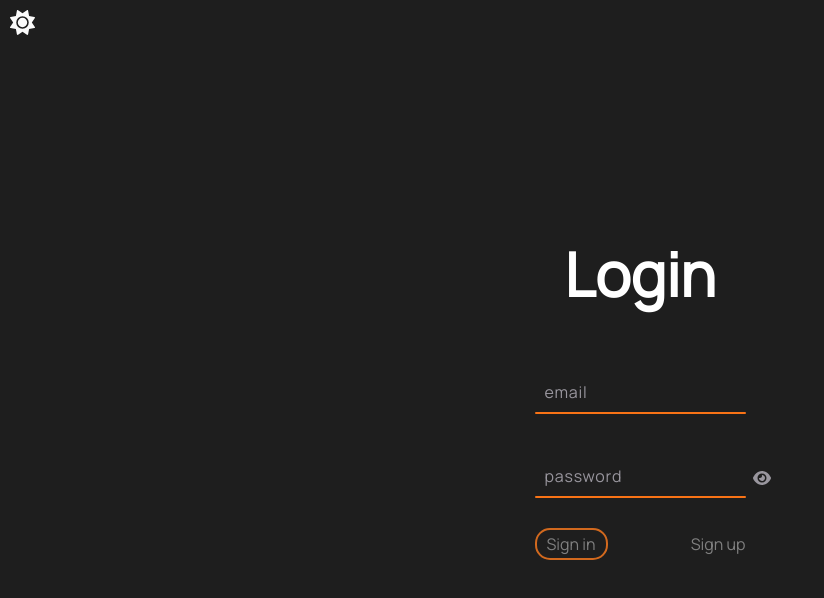
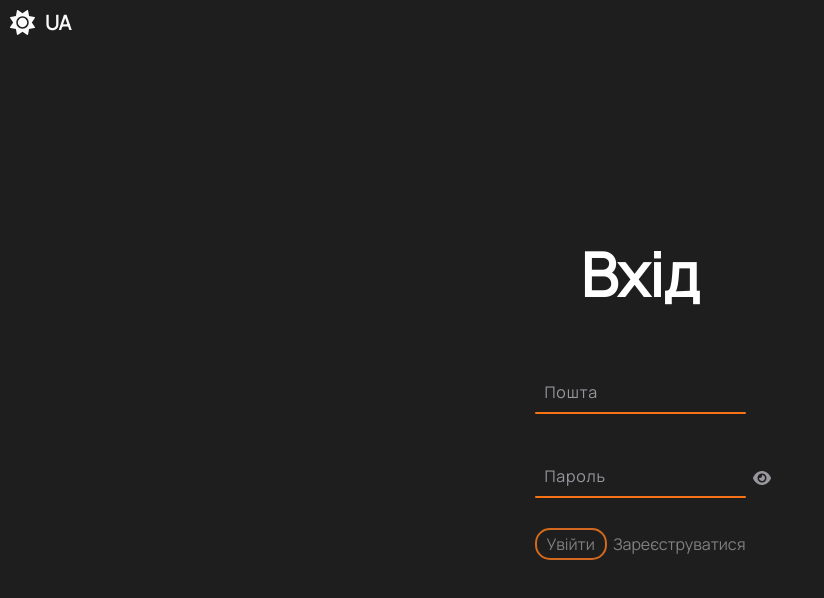
Before and after one commit to Dimdim28/to_do_list_frontend, a React (Create React App) app: page /auth/login in a window 1280 px wide. Shown: the top 598 px of the page, without its empty margins (0-824 px from the left). Built offline with nearby package versions, Linux system fonts and the light colour scheme; no server answers.

Commit message:
feature: implemented 95% ukrainian localization

```diff
--- a/src/lang.tsx
+++ b/src/lang.tsx
@@ -43,7 +43,19 @@ const TRANSLATIONS = {
       additingLink: "Enter link you want to attach to",
       link: "Link",
       enterID: "Enter user ID to share with him",
-      userID: "user ID"
+      userID: "User ID",
+      areYouSure: "Are you sure?",
+      yes: "Yes",
+      no: "No",
+      password: "Password",
+      newPassword: "New password",
+      required: "Required",
+      login: "Login",
+      signIn: "Sign in",
+      signUp: "Sign up",
+      signUpBolt: "Sign up",
+      enterPassword: "Enter password",
+      confirmPassword: "Confirm password",
     },
   },
   ua: {
@@ -90,7 +102,20 @@ const TRANSLATIONS = {
       additingLink: "Введіть посилання, до якого хочете прикріпити",
       link: "Посилання",
       enterID: "Введіть ID користувача, щоб поділитися",
-      userID: "ID користувача"
+      userID: "ID користувача",
+      areYouSure: "Ви впевнені?",
+      yes: "Так",
+      no: "Ні",
+      password: "Пароль",
+      newPassword: "Новий пароль",
+      required: "Вимагається",
+      loginBolt: "Вхід",
+      signIn: "Увійти",
+      signUp: "Зареєструватися",
+      login: "Логін",
+      signUpBolt: "Реєстрація",
+      enterPassword: "Ввести пароль",
+      confirmPassword: "Підтвердити пароль",
     },
   },
 };
--- a/src/pages/Home/FiltersBar/Categories/CategoryDeleting/CategoryDeleting.tsx
+++ b/src/pages/Home/FiltersBar/Categories/CategoryDeleting/CategoryDeleting.tsx
@@ -63,8 +63,8 @@ export const CategoryDeleting: FC<CategoryDeletingProps> = ({
             }</h3>
           </div>
           <div className={styles.buttons}>
-            <Button text={t("cancel")} callback={cancel} class="cancel" />
-            <Button text={t("submit")} callback={submit} class="submit" />
+            <Button text={t("no")} callback={cancel} class="cancel" />
+            <Button text={t("yes")} callback={submit} class="submit" />
           </div>
           {categoryError && <p className={styles.error}>{categoryError}</p>}
         </>
--- a/src/pages/Home/Tasks/TaskDeleting/TaskDeleting.tsx
+++ b/src/pages/Home/Tasks/TaskDeleting/TaskDeleting.tsx
@@ -66,9 +66,9 @@ const TaskDeleting: FC<TaskDeletingProps> = ({
              <h3>{truncate(title,12)}</h3>
           </div>
           <div className={styles.actions}>
-            <Button text={t("cancel")} callback={cancel} class="cancel" />
+            <Button text={t("no")} callback={cancel} class="cancel" />
             <Button
-              text={t("submit")}
+              text={t("yes")}
               callback={submit}
               class="submit"
               data-testid="submit-button"
--- a/src/pages/Login/Login.module.scss
+++ b/src/pages/Login/Login.module.scss
@@ -16,6 +16,23 @@ main {
   left: 10px;
   top: 10px;
   cursor: pointer;
+  transition: color $transition-delay;
+
+  &:hover {
+    color: $gray-50;
+  }
+}
+
+.language {
+  width: 25px;
+  height: 25px;
+  position: absolute;
+  left: 45px;
+  top: 8px;
+  font-weight: 900;
+  font-size: 20px;
+  color: $gray-600;
+  text-transform: uppercase;
   transition: color $transition-delay;
 
   &:hover {
@@ -103,6 +120,13 @@ form {
       color: $gray-50;
     }
   }
+  .language {
+    color: $black;
+
+    &:hover {
+      color: $gray-50;
+    }
+  }
   h1 {
     color: $black;
   }
--- a/src/pages/Login/Login.tsx
+++ b/src/pages/Login/Login.tsx
@@ -1,6 +1,7 @@
 import { useState, FC } from "react";
 import { NavLink } from "react-router-dom";
 import { useFormik } from "formik";
+import { useTranslation } from "react-i18next";
 
 import withHomeRedirect from "../../hoc/withHomeRedirect";
 import { FormikInput } from "../../components/common/Input/Input";
@@ -25,10 +26,23 @@ const Login: FC<{}> = () => {
 
   const theme = useAppSelector(selectTheme);
 
+  const { t, i18n } = useTranslation();
+
   const toggleTheme = () => {
     const newTheme = theme === Theme.DARK ? Theme.LIGHT : Theme.DARK;
     localStorage.setItem("theme", newTheme);
     dispatch(changeTheme(newTheme));
+  };
+
+  const changeLanguage = () => {
+    const language = i18n.language;
+    const getNewLanguage = () => {
+      if (language === "en") return "ua";
+      if (language === "ua") return "en";
+      return "en";
+    };
+    const newLanguage = getNewLanguage();
+    i18n.changeLanguage(newLanguage);
   };
 
   const formik = useFormik({
@@ -57,8 +71,11 @@ const Login: FC<{}> = () => {
           className={styles.themeIcon}
           onClick={toggleTheme}
         />
+        <button className={styles.language} onClick={changeLanguage}>
+          {i18n.language}
+        </button>
       </div>
-        <h1>Login</h1>
+        <h1>{t("loginBolt")}</h1>
         <form onSubmit={formik.handleSubmit}>
           <div className={styles.fieldsWrapper}>
             <FormikInput
@@ -67,7 +84,7 @@ const Login: FC<{}> = () => {
               onChange={formik.handleChange}
               onBlur={formik.handleBlur}
               value={formik.values.email}
-              title="email"
+              title={t("email")}
             />
             {formik.errors.email && formik.touched.email ? (
               <p>{formik.errors.email}</p>
@@ -78,7 +95,7 @@ const Login: FC<{}> = () => {
             <FormikInput
               name="password"
               type="password"
-              title="password"
+              title={t("password")}
               onChange={formik.handleChange}
               value={formik.values.password}
               onBlur={formik.handleBlur}
@@ -95,13 +112,13 @@ const Login: FC<{}> = () => {
               }
               type="submit"
             >
-              Sign in
+              {t("signIn")}
             </button>
             <NavLink
               className={styles.link}
               to={`${ROUTES.AUTH}/${ROUTES.REGISTER}`}
             >
-              Sign up
+              {t("signUp")}
             </NavLink>
           </div>
 
--- a/src/pages/Profile/ChangePass/ChangePass.tsx
+++ b/src/pages/Profile/ChangePass/ChangePass.tsx
@@ -1,5 +1,6 @@
 import { FC } from "react";
 import { useFormik } from "formik";
+import { useTranslation } from "react-i18next";
 
 import { FormikInput } from "../../../components/common/Input/Input";
 import { useAppDispatch, useAppSelector } from "../../../hooks";
@@ -15,6 +16,7 @@ interface ChangePassProps {
 }
 export const ChangePass: FC<ChangePassProps> = ({ id }) => {
   const dispatch = useAppDispatch();
+  const { t } = useTranslation();
 
   const status = useAppSelector(selectProfileStatus);
 
@@ -50,7 +52,7 @@ export const ChangePass: FC<ChangePassProps> = ({ id }) => {
               onChange={formik.handleChange}
               onBlur={formik.handleBlur}
               value={formik.values.firstpass}
-              title="password"
+              title={t("password")}
             />
             {formik.errors.firstpass && formik.touched.firstpass ? (
               <p>{formik.errors.firstpass}</p>
@@ -61,7 +63,7 @@ export const ChangePass: FC<ChangePassProps> = ({ id }) => {
             <FormikInput
               name="secondpass"
               type="password"
-              title="new password"
+              title={t("newPassword")}
               onChange={formik.handleChange}
               value={formik.values.secondpass}
               onBlur={formik.handleBlur}
@@ -79,7 +81,7 @@ export const ChangePass: FC<ChangePassProps> = ({ id }) => {
           }
           type="submit"
         >
-          submit
+          {t("submit")}
         </button>
       </form>
     </aside>
--- a/src/pages/Register/Register.module.scss
+++ b/src/pages/Register/Register.module.scss
@@ -15,6 +15,23 @@ main {
   left: 10px;
   top: 10px;
   cursor: pointer;
+  transition: color $transition-delay;
+
+  &:hover {
+    color: $gray-50;
+  }
+}
+
+.language {
+  width: 25px;
+  height: 25px;
+  position: absolute;
+  left: 45px;
+  top: 8px;
+  font-weight: 900;
+  font-size: 20px;
+  color: $gray-600;
+  text-transform: uppercase;
   transition: color $transition-delay;
 
   &:hover {
@@ -101,6 +118,13 @@ form {
       color: $gray-50;
     }
   }
+  .language {
+    color: $black;
+
+    &:hover {
+      color: $gray-50;
+    }
+  }
   h1 {
     color: $black;
   }
--- a/src/pages/Register/Register.tsx
+++ b/src/pages/Register/Register.tsx
@@ -1,6 +1,7 @@
 import { useState, FC } from "react";
 import { NavLink } from "react-router-dom";
 import { useFormik } from "formik";
+import { useTranslation } from "react-i18next";
 
 import withHomeRedirect from "../../hoc/withHomeRedirect";
 import { FormikInput } from "../../components/common/Input/Input";
@@ -70,10 +71,23 @@ const SignupForm: FC = () => {
 
   const theme = useAppSelector(selectTheme);
 
+  const { t, i18n } = useTranslation();
+
   const toggleTheme = () => {
     const newTheme = theme === Theme.DARK ? Theme.LIGHT : Theme.DARK;
     localStorage.setItem("theme", newTheme);
     dispatch(changeTheme(newTheme));
+  };
+
+  const changeLanguage = () => {
+    const language = i18n.language;
+    const getNewLanguage = () => {
+      if (language === "en") return "ua";
+      if (language === "ua") return "en";
+      return "en";
+    };
+    const newLanguage = getNewLanguage();
+    i18n.changeLanguage(newLanguage);
   };
 
   const formik = useFormik({
@@ -104,14 +118,17 @@ const SignupForm: FC = () => {
           className={styles.themeIcon}
           onClick={toggleTheme}
         />
+        <button className={styles.language} onClick={changeLanguage}>
+          {i18n.language}
+        </button>
       </div>
-        <h1>Sign up</h1>
+        <h1>{t("signUpBolt")}</h1>
         <form onSubmit={formik.handleSubmit}>
           <div className={styles.fieldsWrapper}>
             <FormikInput
               name="email"
               type="email"
-              title="email"
+              title={t("email")}
               onChange={formik.handleChange}
               onBlur={formik.handleBlur}
               value={formik.values.email}
@@ -125,7 +142,7 @@ const SignupForm: FC = () => {
             <FormikInput
               name="login"
               type="text"
-              title="login"
+              title={t("login")}
               onChange={formik.handleChange}
               value={formik.values.login}
               onBlur={formik.handleBlur}
@@ -140,7 +157,7 @@ const SignupForm: FC = () => {
             <FormikInput
               name="firstPass"
               type="password"
-              title="enter password"
+              title={t("enterPassword")}
               onChange={formik.handleChange}
               value={formik.values.firstPass}
               onBlur={formik.handleBlur}
@@ -154,7 +171,7 @@ const SignupForm: FC = () => {
             <FormikInput
               name="secondPass"
               type="password"
-              title="confirm password"
+              title={t("confirmPassword")}
               onChange={formik.handleChange}
               value={formik.values.secondPass}
               onBlur={formik.handleBlur}
@@ -171,13 +188,13 @@ const SignupForm: FC = () => {
               }
               type="submit"
             >
-              Sign up
+              {t("signUp")}
             </button>
             <NavLink
               className={styles.link}
               to={`${ROUTES.AUTH}/${ROUTES.LOGIN}`}
             >
-              Sign in
+              {t("signIn")}
             </NavLink>
           </div>
         </form>
--- a/src/styles/global-styles.scss
+++ b/src/styles/global-styles.scss
@@ -40,7 +40,6 @@ body {
 ::-webkit-scrollbar-thumb {
   background-clip: padding-box;
 
-  transition: all 0.2s ease-in-out;
   background-color: $background-dark-100;
   transition: background-color $transition-delay;
 
```
Also changed, not shown: src/components/Header/Header.module.scss (+18 -25 lines), src/pages/Profile/DeleteProfile/DeleteProfile.tsx (+5 -4 lines), src/pages/Profile/Exit/Exit.tsx (+5 -3 lines).
